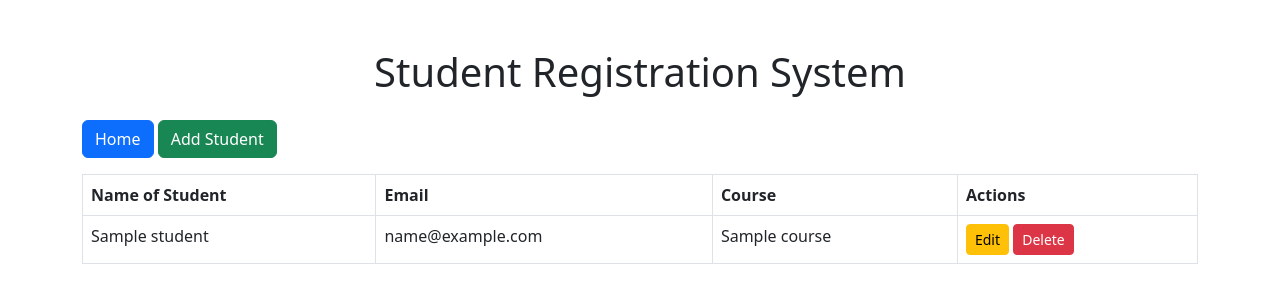
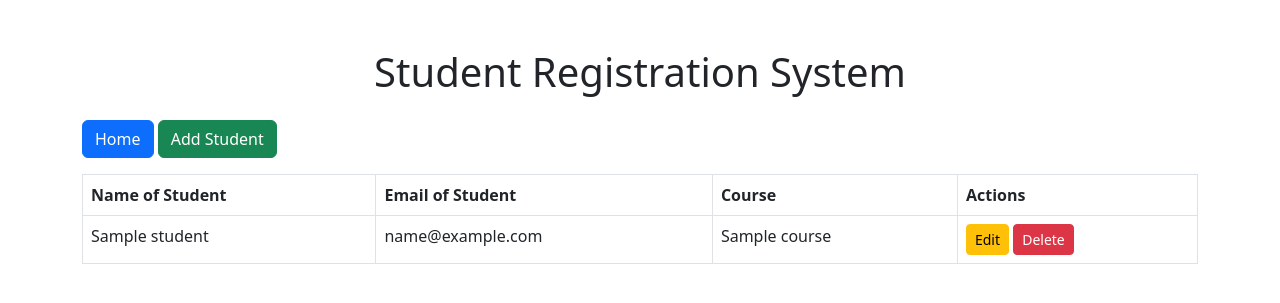
Before and after one commit to Avinashsain/flask_web_application, a Flask app: page / in a window 1280 px wide. Shown: the top 303 px of the page. Run offline with Flask 3, Linux system fonts and the light colour scheme; a database or web service that is not in the repository returns one stand-in record (values such as "Sample title"); some libraries are stand-ins or nearby versions.

Commit message:
Clarify email column header

```diff
--- a/templates/index.html
+++ b/templates/index.html
@@ -5,7 +5,7 @@
     <thead>
         <tr>
             <th>Name of Student</th>
-            <th>Email</th>
+            <th>Email of Student</th>
             <th>Course</th>
             <th>Actions</th>
         </tr>
```
